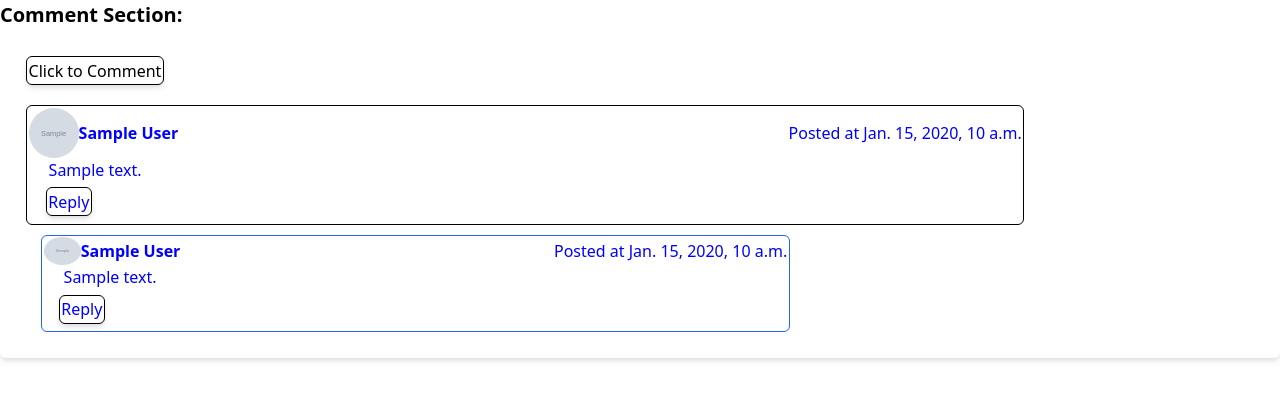
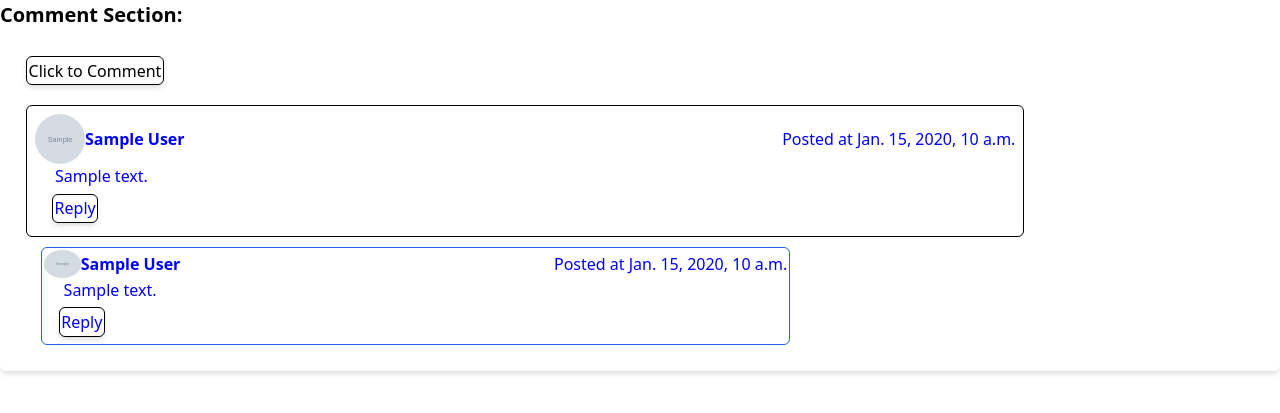
Before and after one commit to Ahmad1786/Senior-Project, a Django app: template project/posts/templates/comment-section.html in a window 1280 px wide. Shown: the top 413 px of the page. Run offline with Django 5.2, Linux system fonts and the light colour scheme; tables that the repository leaves empty hold one stand-in row (values such as "Sample post"); the template is opened without the code that fills it: values that come from a table or form of the project are taken from there, most other values are stand-ins (such as "Sample title", 1, 10 or a date in 2020); grey boxes marked "Sample" are stand-in pictures; some libraries are stand-ins or nearby versions.

Commit message:
made comment box the same size

```diff
--- a/project/posts/templates/comment-section.html
+++ b/project/posts/templates/comment-section.html
@@ -26,7 +26,7 @@
 
         {% for parent_comment, replies in threads.items %}
             <!-- Print out the parent comment -->
-            <div class="comment" style="border-radius: 0.375rem; padding: .1rem; border: 1px solid black; margin: 10px; ">
+            <div class="comment" style="border-radius: 0.375rem; padding: .5rem; border: 1px solid black; margin: 10px; ">
                 <!-- Put the profile picture and comment post info on the same line -->
                 <div style="display: flex; align-items: center;">
                     <img src="{{ parent_comment.author.profile_picture.url }}" alt="Your Profile Picture" class="profile_pic" style="width: 50px; height: 50px; border-radius: 50%; object-fit: cover;">
```
